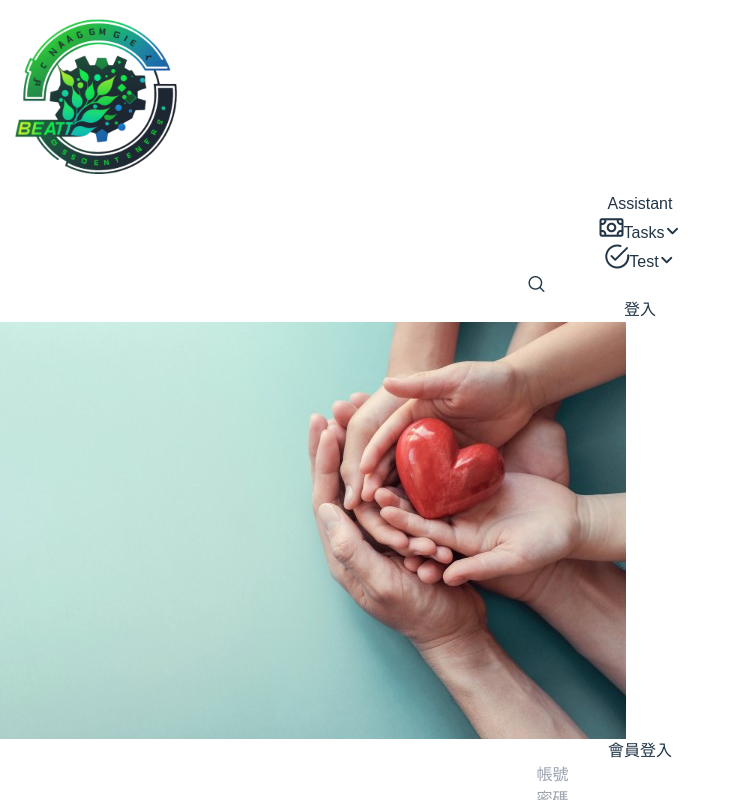
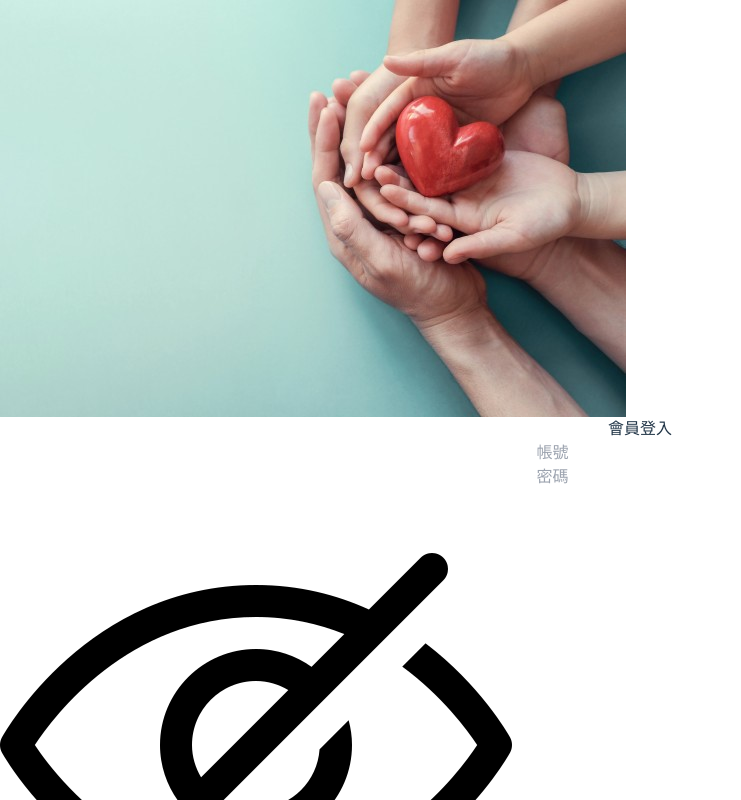
Before and after one commit to 13g7895123/bonus-health-insurance-vue, a Vue app in the folder vue-app/: page / in a window 1280 px wide. Shown: the top 800 px of the page, without its empty margins (0-741 px from the left). Built offline with nearby package versions, Linux system fonts and the light colour scheme; a web font is replaced by a local one.

Commit message:
change sidebar and navbar show on login page

```diff
--- a/vue-app/src/App.vue
+++ b/vue-app/src/App.vue
@@ -4,18 +4,18 @@ import Navbar from './components/Navbar.vue';
 import Sidebar from './components/Sidebar.vue';
 import NavbarRight from './components/NavbarRight.vue';
 
-// const isLogin = false
+const isLogin = false
 
 </script>
 
 <template>
   <div class="flex overflow-hidden">
     <!-- left -->
-    <Sidebar />
+    <Sidebar v-show="isLogin"/>
     <!-- right -->
     <div class="w-[calc(100%-15rem)] flex flex-col">
       <!-- navbar -->
-      <NavbarRight />
+      <NavbarRight v-show="isLogin"/>
       <!-- content -->
       <div class="h-[calc(100%-2.5rem)] flex justify-center items-center">
         <router-view/>
```
